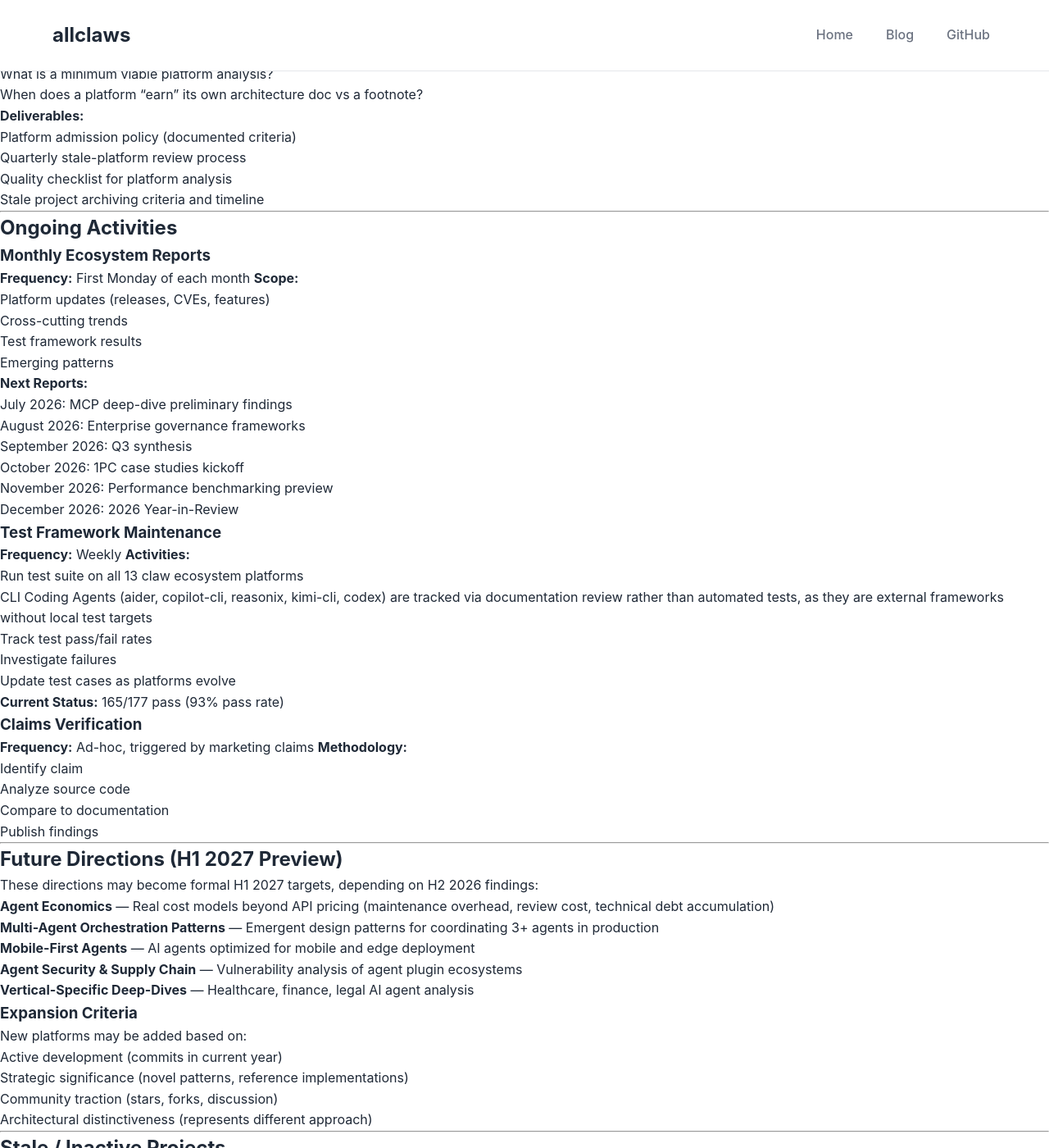
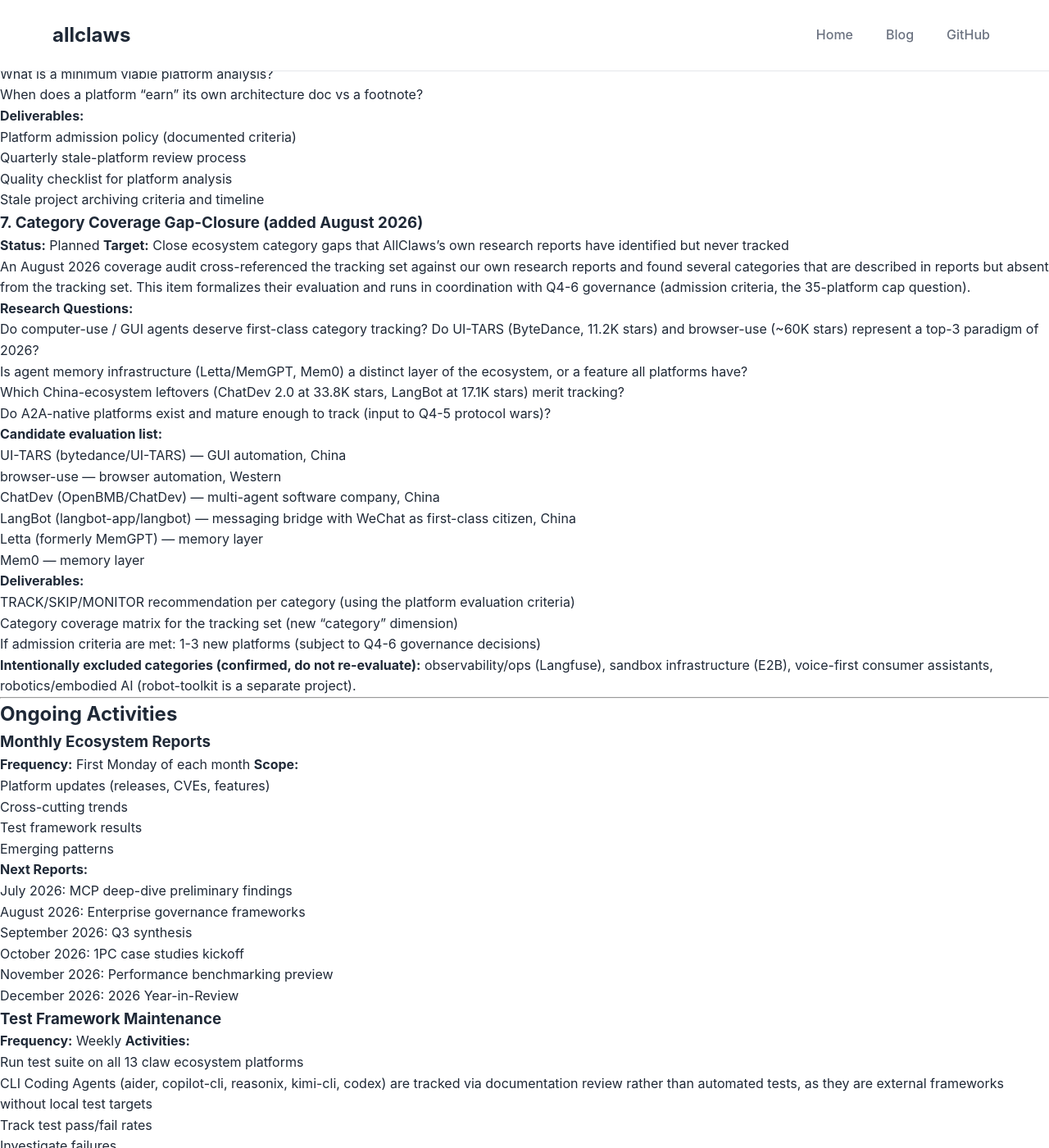
Before and after one commit to dz3ai/allclaws, a Jekyll site: the page built from docs/ROADMAP.md, in a window 1280 px wide and 1400 px high, scrolled down 4208 px. Shown: the whole window at 82% size. Built offline with Jekyll 4.4.1, drawn with Linux system fonts in a browser that asks for light colours; our own code applies the rules of GitHub Pages for plain Markdown files; some of the changed text lies outside the part shown.

Commit message:
roadmap: add Q4-7 category coverage gap-closure, fix framework count
New Q4-7 item from the August 2026 coverage audit: evaluate untracked
categories our own reports flagged — computer-use/GUI agents (UI-TARS,
browser-use), memory infrastructure (Letta, Mem0), China leftovers
(ChatDev, LangBot), A2A-native platforms. Explicitly excluded:
observability, sandbox infra, voice-first, robotics.

Also fixes External Frameworks count 13 -> 17 (stale since the July
China-ecosystem additions) and refreshes last-updated stamps. EN + ZH.

```diff
--- a/docs/ROADMAP.md
+++ b/docs/ROADMAP.md
@@ -37,7 +37,7 @@
 - **Claw Ecosystem (11):** OpenClaw, ClawTeam, GoClaw, IronClaw, Maxclaw, NanoClaw, Nanobot, ZeroClaw, HiClaw, Hermes-Agent, Claw-AI-Lab
 - **CLI Coding Agents (5):** aider, copilot-cli, reasonix, kimi-cli, codex
 - **Human Digital Twin (1):** openhuman
-- **External Frameworks (13):** SmolAgents, LangGraph, CrewAI, AutoGen, Swarms, OpenAgents, OpenFang, kimi-code, AgentScope, Eliza, Agent Zero, PraisonAI, Rocketride
+- **External Frameworks (17):** SmolAgents, LangGraph, CrewAI, AutoGen, Swarms, OpenAgents, OpenFang, kimi-code, AgentScope, Eliza, Agent Zero, PraisonAI, Rocketride, OpenWorker, Dify, MetaGPT, Qwen-Agent
 
 ### 2. MCP Ecosystem Deep-Dive
 
@@ -236,6 +236,34 @@
 - Quality checklist for platform analysis
 - Stale project archiving criteria and timeline
 
+### 7. Category Coverage Gap-Closure (added August 2026)
+
+**Status:** Planned
+**Target:** Close ecosystem category gaps that AllClaws's own research reports have identified but never tracked
+
+An August 2026 coverage audit cross-referenced the tracking set against our own research reports and found several categories that are described in reports but absent from the tracking set. This item formalizes their evaluation and runs in coordination with Q4-6 governance (admission criteria, the 35-platform cap question).
+
+**Research Questions:**
+- Do computer-use / GUI agents deserve first-class category tracking? Do UI-TARS (ByteDance, 11.2K stars) and browser-use (~60K stars) represent a top-3 paradigm of 2026?
+- Is agent memory infrastructure (Letta/MemGPT, Mem0) a distinct layer of the ecosystem, or a feature all platforms have?
+- Which China-ecosystem leftovers (ChatDev 2.0 at 33.8K stars, LangBot at 17.1K stars) merit tracking?
+- Do A2A-native platforms exist and mature enough to track (input to Q4-5 protocol wars)?
+
+**Candidate evaluation list:**
+- UI-TARS (bytedance/UI-TARS) — GUI automation, China
+- browser-use — browser automation, Western
+- ChatDev (OpenBMB/ChatDev) — multi-agent software company, China
+- LangBot (langbot-app/langbot) — messaging bridge with WeChat as first-class citizen, China
+- Letta (formerly MemGPT) — memory layer
+- Mem0 — memory layer
+
+**Deliverables:**
+- TRACK/SKIP/MONITOR recommendation per category (using the platform evaluation criteria)
+- Category coverage matrix for the tracking set (new "category" dimension)
+- If admission criteria are met: 1-3 new platforms (subject to Q4-6 governance decisions)
+
+**Intentionally excluded categories (confirmed, do not re-evaluate):** observability/ops (Langfuse), sandbox infrastructure (E2B), voice-first consumer assistants, robotics/embodied AI (robot-toolkit is a separate project).
+
 ---
 
 ## Ongoing Activities
@@ -349,4 +377,4 @@
 
 ---
 
-*Last updated: July 19, 2026*
+*Last updated: August 16, 2026*
```
Also changed, not shown: docs/ROADMAP.zh-CN.md (+30 -2 lines).
